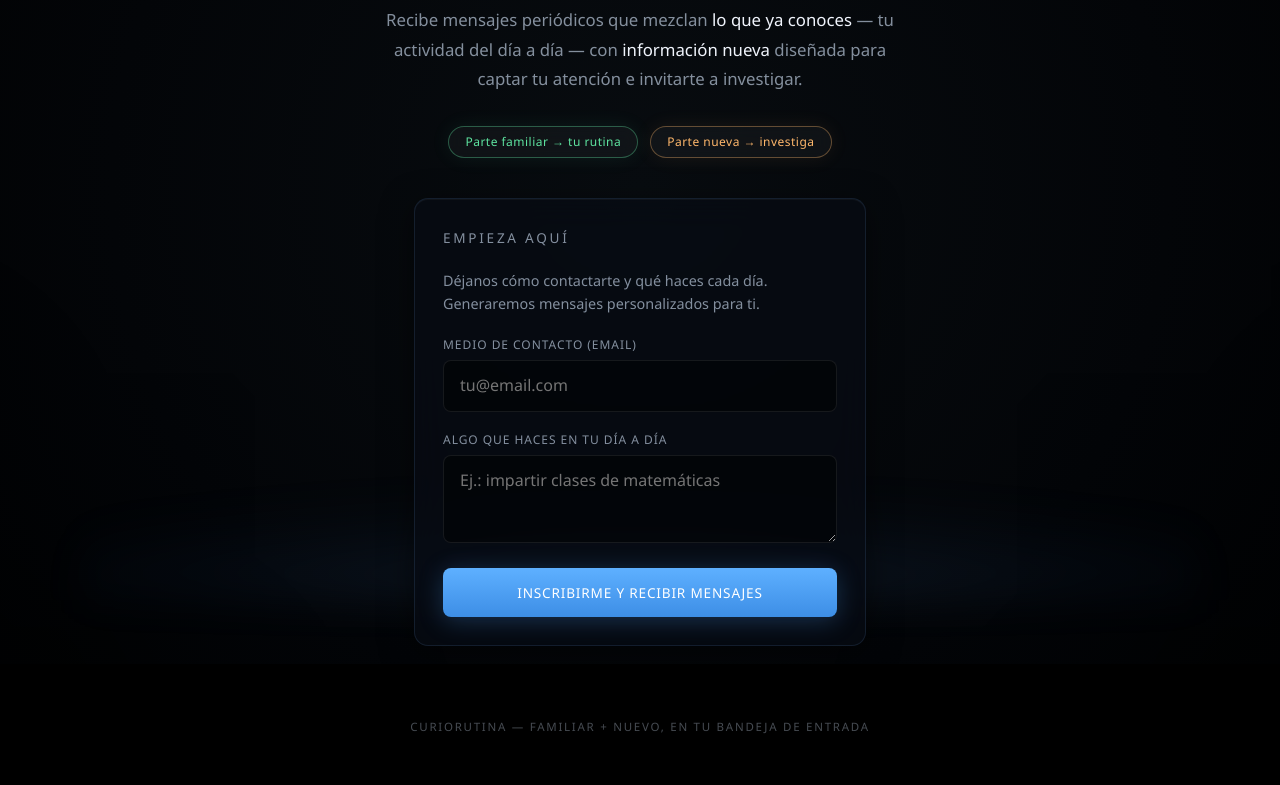
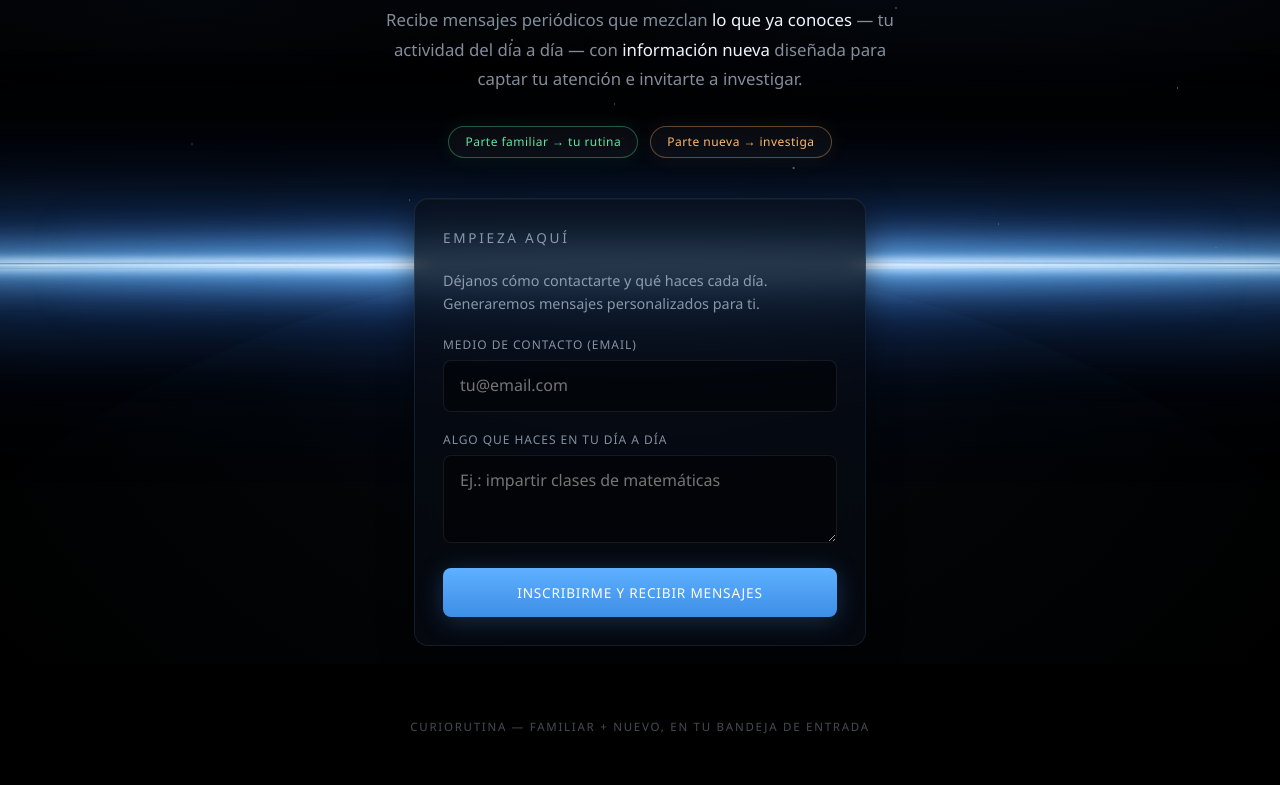
Before and after one commit to Rentrenador/Hmm, a website: page index.html in a window 1280 px wide. Shown: the part 136-921 px from the top of the page. Drawn offline with Linux system fonts and the light colour scheme.

Commit message:
Center Earth limb horizon at 50vh with brighter atmospheric glow

```diff
--- a/index.html
+++ b/index.html
@@ -41,16 +41,35 @@
       z-index: 0;
       pointer-events: none;
       overflow: hidden;
+      background: #000000;
+    }
+
+    .space-above {
+      position: absolute;
+      left: 0;
+      right: 0;
+      top: 0;
+      height: 50vh;
       background:
-        radial-gradient(ellipse 120% 80% at 50% 110%, rgba(30, 80, 140, 0.08) 0%, transparent 55%),
-        radial-gradient(ellipse 100% 60% at 80% 20%, rgba(20, 40, 80, 0.15) 0%, transparent 50%),
-        radial-gradient(ellipse 80% 50% at 10% 30%, rgba(15, 30, 60, 0.1) 0%, transparent 45%),
+        radial-gradient(ellipse 90% 70% at 75% 25%, rgba(25, 50, 90, 0.2) 0%, transparent 55%),
+        radial-gradient(ellipse 70% 50% at 15% 35%, rgba(20, 40, 70, 0.15) 0%, transparent 50%),
         #000000;
+    }
+
+    .earth-below {
+      position: absolute;
+      left: 0;
+      right: 0;
+      top: 50vh;
+      bottom: 0;
+      background: #000000;
     }
 
     .stars {
       position: absolute;
       inset: 0;
+      /* Estrellas sobre el horizonte; la Tierra oscura queda debajo */
+      clip-path: polygon(0 0, 100% 0, 100% 48%, 0 48%);
       background-image:
         radial-gradient(1px 1px at 10% 15%, rgba(255,255,255,0.9) 0%, transparent 100%),
         radial-gradient(1px 1px at 25% 8%, rgba(255,255,255,0.7) 0%, transparent 100%),
@@ -87,13 +106,14 @@
         radial-gradient(0.5px 0.5px at 58% 44%, rgba(255,255,255,0.3) 0%, transparent 100%);
     }
 
+    /* Horizonte centrado en el 50% vertical de la pantalla */
     .earth-container {
       position: absolute;
       left: 50%;
-      bottom: -68vmin;
+      top: 50vh;
       transform: translateX(-50%);
-      width: 220vmin;
-      height: 220vmin;
+      width: 260vmin;
+      height: 260vmin;
     }
 
     .earth-body {
@@ -101,75 +121,93 @@
       inset: 0;
       border-radius: 50%;
       background:
-        radial-gradient(ellipse 100% 100% at 50% 42%,
-          #080c10 0%,
-          #030508 30%,
-          #000000 55%,
+        radial-gradient(ellipse 110% 90% at 50% 0%,
+          #0a1018 0%,
+          #050810 8%,
+          #020406 18%,
+          #000000 35%,
           #000000 100%);
-      box-shadow: inset 0 -40vmin 80vmin rgba(0, 0, 0, 0.9);
     }
 
+    /* Arco luminoso en el borde superior del disco = centro de la web */
     .earth-limb {
       position: absolute;
-      inset: -2px;
+      inset: 0;
       border-radius: 50%;
-      background: transparent;
-      box-shadow:
-        0 -6px 24px 4px rgba(126, 200, 255, 0.55),
-        0 -12px 60px 12px rgba(80, 160, 255, 0.3),
-        0 -24px 100px 30px rgba(60, 120, 220, 0.15);
+      pointer-events: none;
     }
 
     .earth-limb::before {
       content: '';
       position: absolute;
-      left: 5%;
-      right: 5%;
-      top: 8%;
-      height: 3px;
+      left: -5%;
+      right: -5%;
+      top: -1px;
+      height: 6px;
       border-radius: 50%;
       background: linear-gradient(90deg,
         transparent 0%,
-        rgba(100, 180, 255, 0.3) 15%,
-        rgba(200, 235, 255, 0.95) 35%,
+        rgba(80, 160, 255, 0.5) 10%,
+        rgba(160, 220, 255, 0.95) 30%,
         #ffffff 50%,
-        rgba(200, 235, 255, 0.95) 65%,
-        rgba(100, 180, 255, 0.3) 85%,
+        rgba(160, 220, 255, 0.95) 70%,
+        rgba(80, 160, 255, 0.5) 90%,
         transparent 100%);
-      filter: blur(0.5px);
       box-shadow:
-        0 0 20px 6px rgba(150, 210, 255, 0.7),
-        0 0 60px 20px rgba(80, 150, 255, 0.35);
+        0 0 12px 4px rgba(180, 220, 255, 0.95),
+        0 0 40px 12px rgba(100, 180, 255, 0.75),
+        0 0 90px 35px rgba(60, 140, 255, 0.45),
+        0 0 160px 60px rgba(40, 100, 220, 0.2);
     }
 
     .earth-limb::after {
       content: '';
       position: absolute;
-      left: 8%;
-      right: 8%;
-      top: 7.5%;
-      height: 1px;
+      left: 10%;
+      right: 10%;
+      top: 0;
+      height: 2px;
       border-radius: 50%;
       background: linear-gradient(90deg,
         transparent 0%,
-        rgba(255, 255, 255, 0.6) 30%,
+        rgba(255, 255, 255, 0.85) 25%,
         #ffffff 50%,
-        rgba(255, 255, 255, 0.6) 70%,
+        rgba(255, 255, 255, 0.85) 75%,
         transparent 100%);
     }
 
     .atmosphere-haze {
       position: absolute;
       left: 50%;
-      bottom: 8vmin;
-      transform: translateX(-50%);
-      width: 140vmin;
-      height: 20vmin;
-      background: radial-gradient(ellipse 100% 100% at 50% 100%,
-        rgba(100, 170, 255, 0.12) 0%,
-        rgba(60, 120, 200, 0.05) 40%,
-        transparent 70%);
-      filter: blur(20px);
+      top: 50vh;
+      transform: translate(-50%, -50%);
+      width: 90vw;
+      height: 12vh;
+      background: radial-gradient(ellipse 100% 100% at 50% 50%,
+        rgba(120, 190, 255, 0.35) 0%,
+        rgba(80, 150, 255, 0.15) 35%,
+        rgba(40, 100, 200, 0.05) 60%,
+        transparent 80%);
+      filter: blur(18px);
+    }
+
+    .horizon-curve {
+      position: absolute;
+      left: 50%;
+      top: 50vh;
+      transform: translate(-50%, -50%);
+      width: 110vw;
+      height: 4px;
+      border-radius: 50%;
+      background: linear-gradient(90deg,
+        transparent 0%,
+        rgba(200, 230, 255, 0.4) 20%,
+        rgba(255, 255, 255, 0.9) 50%,
+        rgba(200, 230, 255, 0.4) 80%,
+        transparent 100%);
+      box-shadow:
+        0 0 8px 2px #fff,
+        0 0 30px 8px rgba(120, 200, 255, 0.8);
     }
 
     /* --- Content layer --- */
@@ -409,20 +447,22 @@
         letter-spacing: 0.2em;
       }
       .earth-container {
-        width: 280vmin;
-        height: 280vmin;
-        bottom: -75vmin;
+        width: 300vmin;
+        height: 300vmin;
       }
     }
   </style>
 </head>
 <body>
   <div class="space-scene" aria-hidden="true">
+    <div class="space-above"></div>
+    <div class="earth-below"></div>
     <div class="stars"></div>
     <div class="earth-container">
       <div class="earth-body"></div>
       <div class="earth-limb"></div>
     </div>
+    <div class="horizon-curve"></div>
     <div class="atmosphere-haze"></div>
   </div>
 
```
